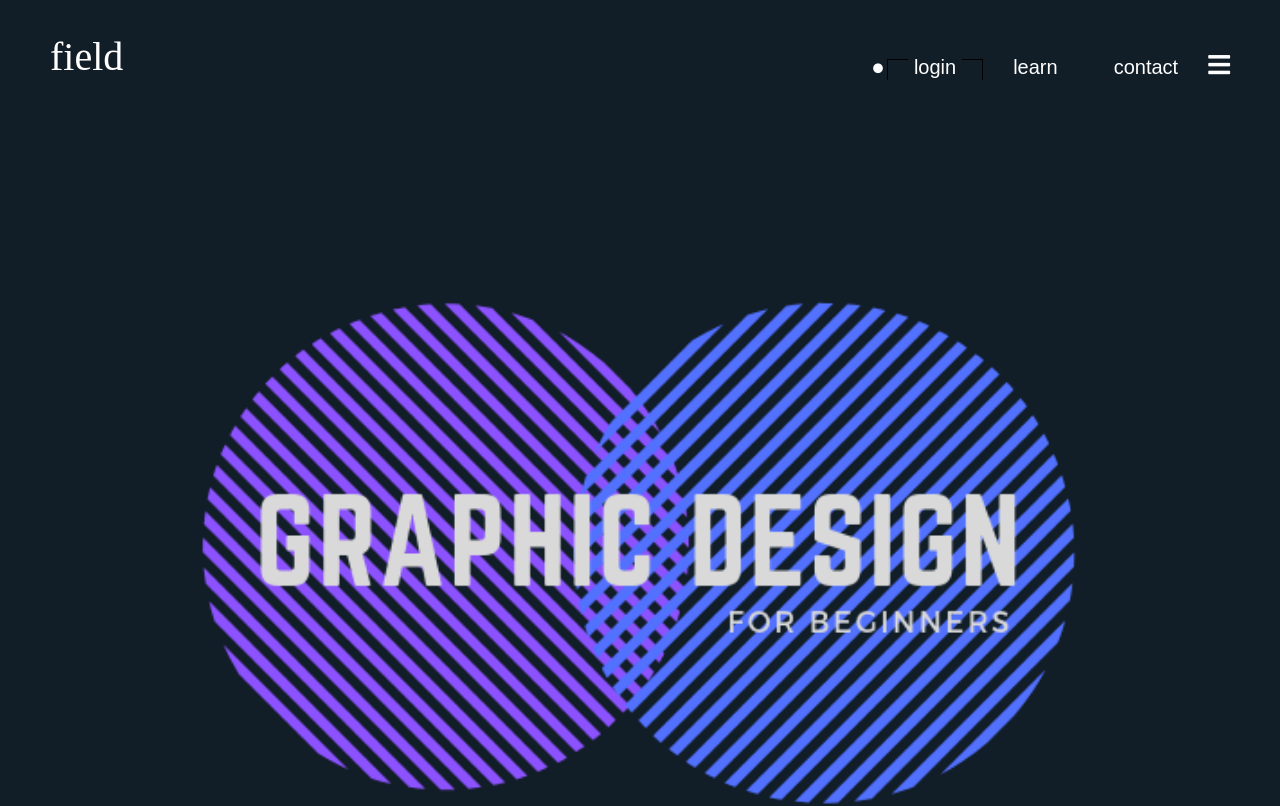
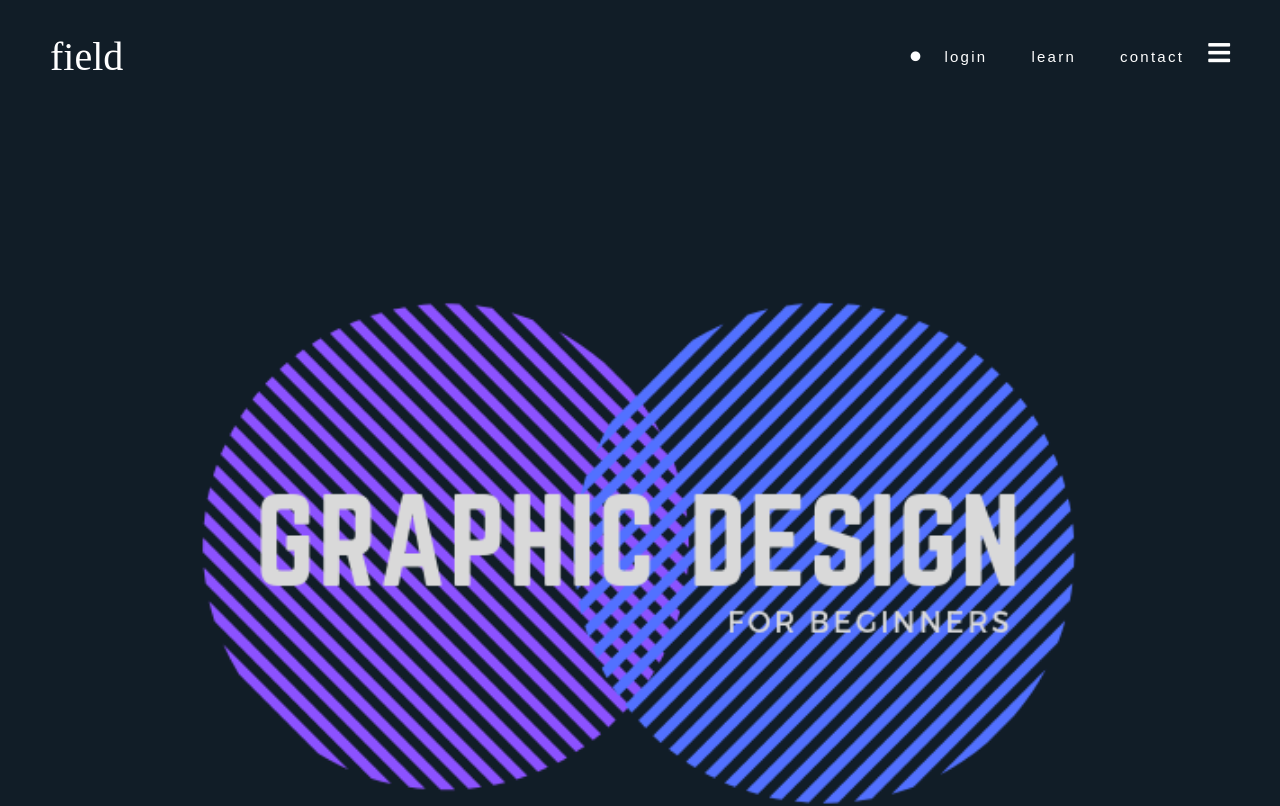
Before and after one commit to benknight2336/groupProject, a website: page index.html in a window 1280 px wide. Shown: the top 806 px of the page. Drawn offline with Linux system fonts and the light colour scheme.

Commit message:
another message

```diff
--- a/scss/_navbar.scss
+++ b/scss/_navbar.scss
@@ -32,20 +32,29 @@
   }
   .right button {
     color: $fontcolor;
+    font-size: 15px;
+    letter-spacing: 0.15em;
     border: none;
+    display: inline-block;
+    padding: 15px 20px;
+    position: relative;
     background-color: #111d27;
-    text-decoration: none;
-    margin: 0 20px;
-    font-size: 20px;
-    transition: transform .2s;
-    cursor: pointer;
   }
-  .right button:hover{
-    transform: scale(1.2);
+  .right button:after{
+    bottom: 0;
+    content: "";
+    display: block;
+    height: 2px;
+    left: 50%;
+    position: absolute;
+    background: #4bf3ae;
+    transition: width 0.3s ease 0s, left 0.3s ease 0s;
+    width: 0;
   }
-  .active{
-    border-bottom: 3px solid #4bf3ae;
-    padding-bottom: 10px;
-    border: 1px black solid;
+
+  .right button:hover:after{
+    width: 100%;
+    left: 0;
   }
+
 }
```
Also changed, not shown: css/style.css.
